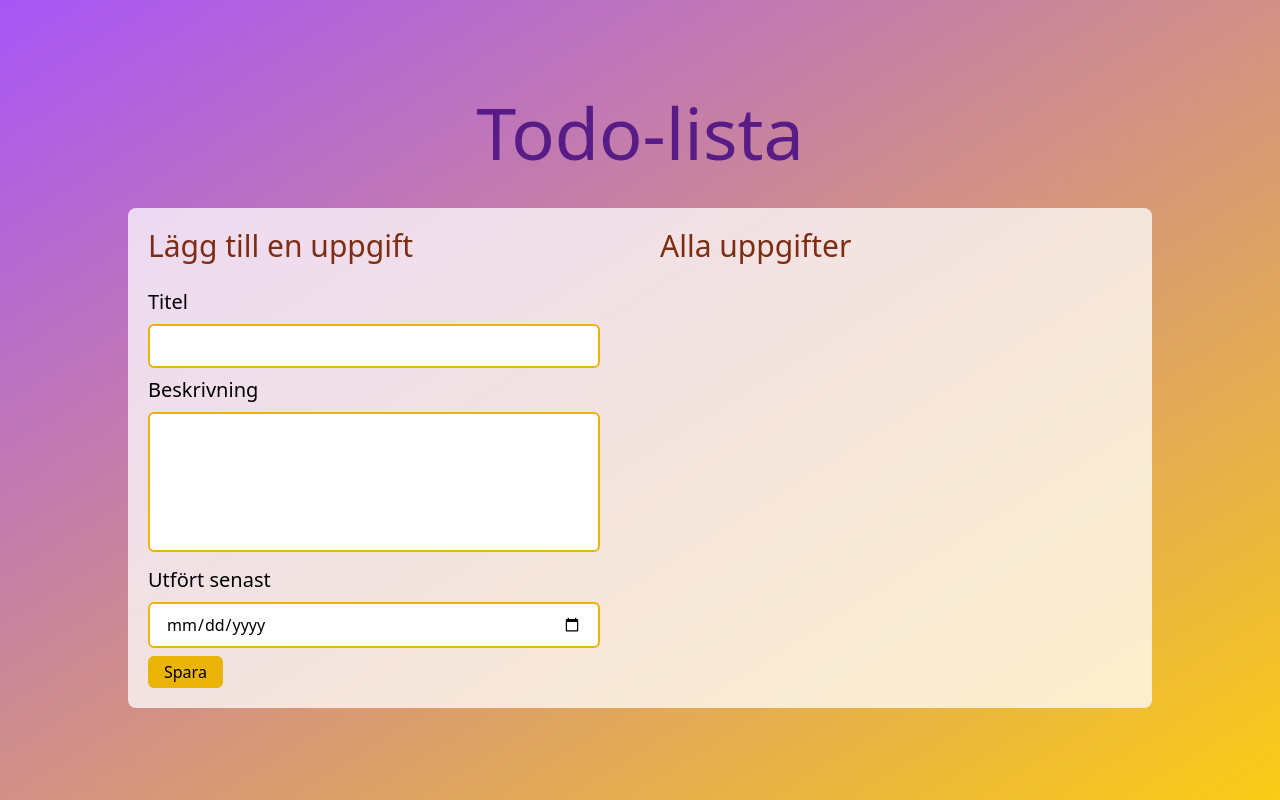
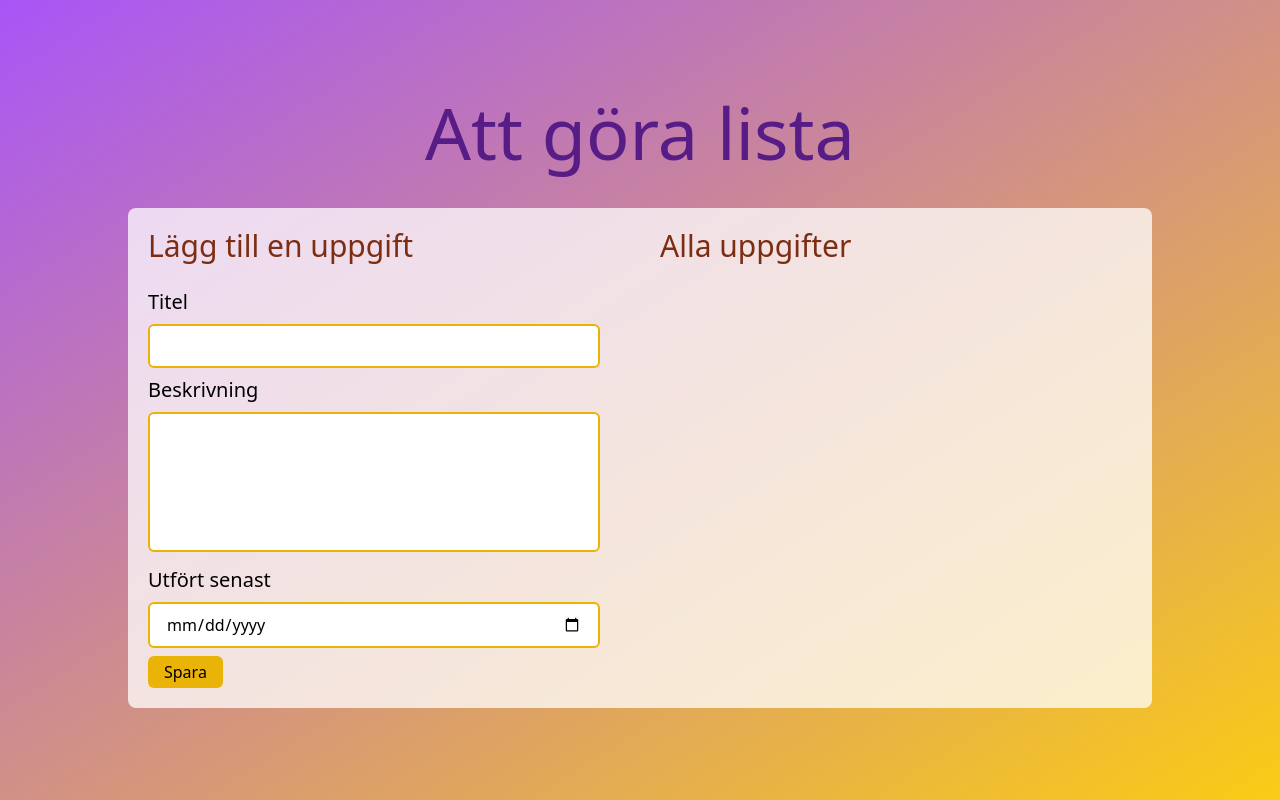
Before and after one commit to Pajen3/gik2f8-h21payfa-labb2, a plain HTML site: page client/index.html in a window 1280 px wide. Drawn offline with nearby package versions, Linux system fonts and the light colour scheme; no server answers.

Commit message:
Klar mer arbetet

```diff
--- a/client/index.html
+++ b/client/index.html
@@ -11,7 +11,7 @@
 <body>
 
     <main id="root" class="pt-24 bg-gradient-to-br from-purple-500 to-yellow-400 min-h-screen">
-        <h1 class="text-center mb-10 text-7xl text-purple-900">Todo-lista</h1>
+        <h1 class="text-center mb-10 text-7xl text-purple-900">Att göra lista</h1>
         <section class="flex gap-10 w-full xl:w-4/5 mx-2 xl:mx-auto bg-white bg-opacity-75 p-5 rounded-lg">
             <section class="flex-1 ">
                 <h2 class="mb-6 text-3xl text-orange-900">Lägg till en uppgift</h2>
```
